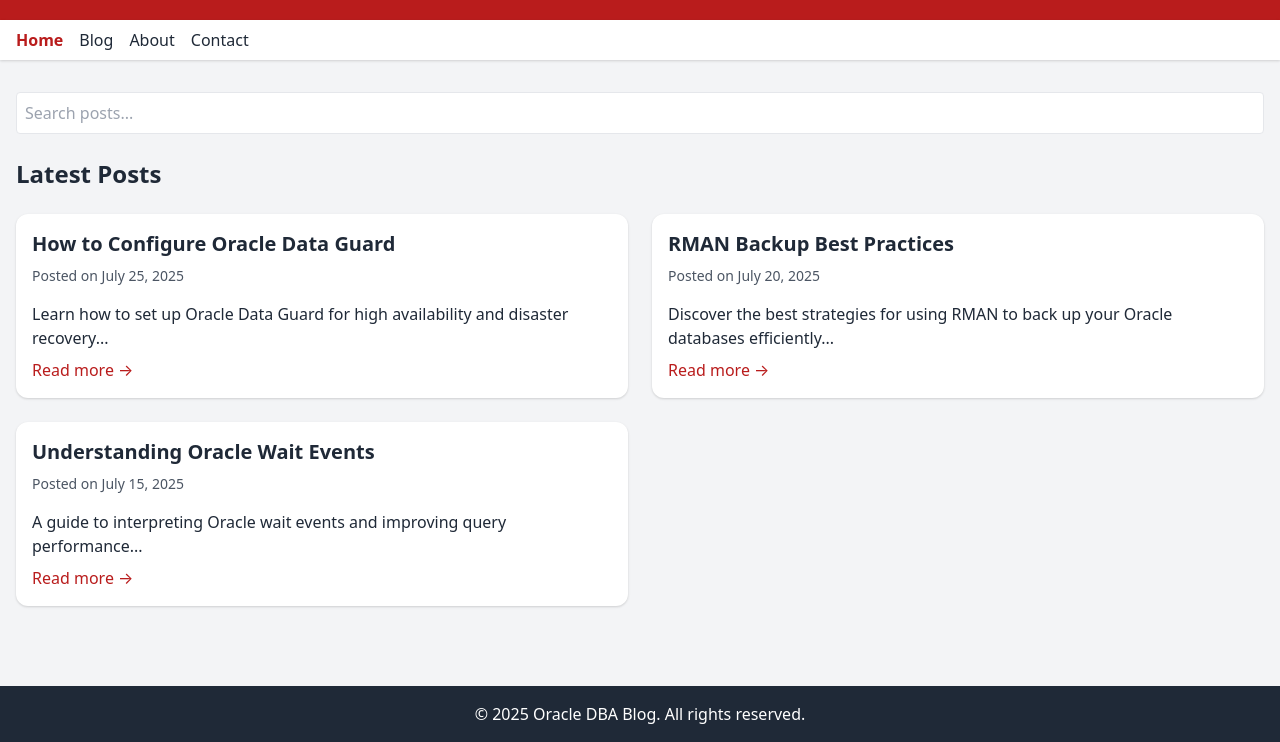
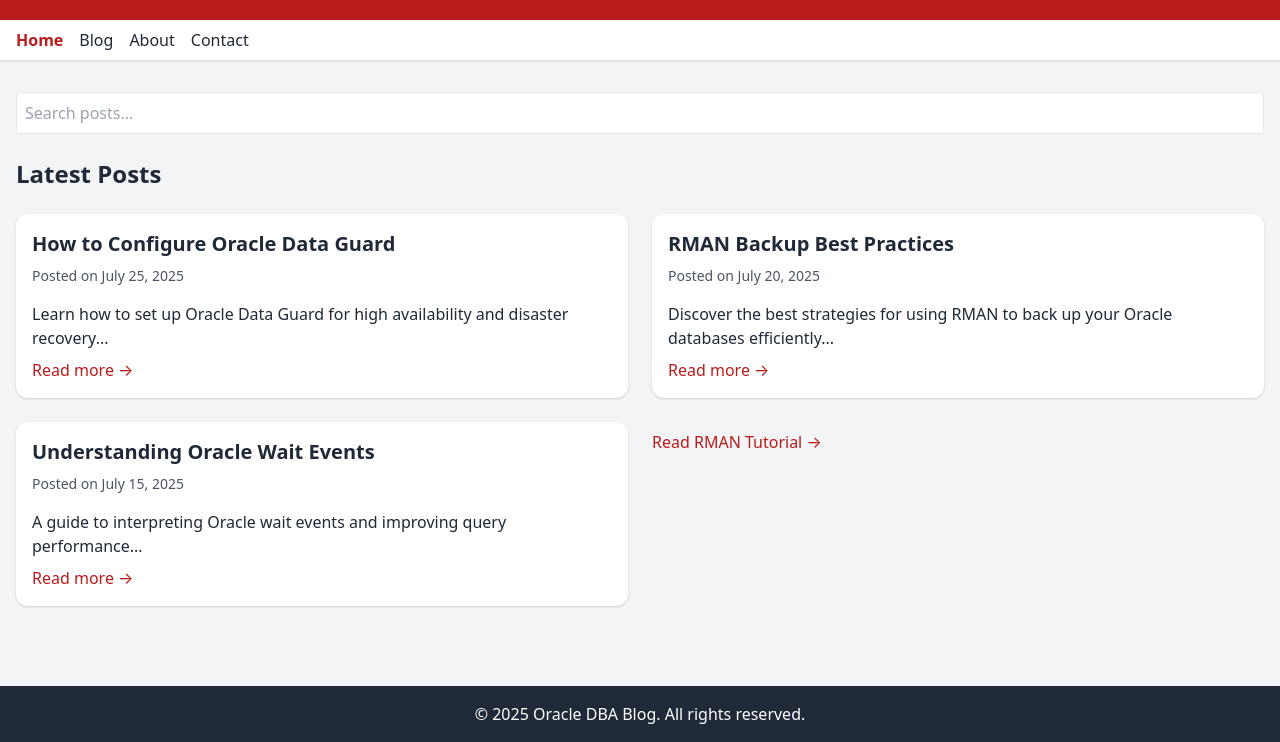
Before and after one commit to SUNNYKIAAN/oracle-dba-blog, a plain HTML site: page index.html in a window 1280 px wide. Shown: the part 84-826 px from the top of the page. Drawn offline with nearby package versions, Linux system fonts and the light colour scheme.

Commit message:
Update index.html

```diff
--- a/index.html
+++ b/index.html
@@ -60,6 +60,7 @@
         <p>A guide to interpreting Oracle wait events and improving query performance...</p>
         <a href="#" class="text-red-700 mt-2 inline-block">Read more →</a>
       </div>
+      <a href="rman_tutorial.html" class="text-red-700 mt-2 inline-block">Read RMAN Tutorial →</a>
     </div>
   </main>
   <footer class="bg-gray-800 text-white text-center p-4 mt-12">
```
